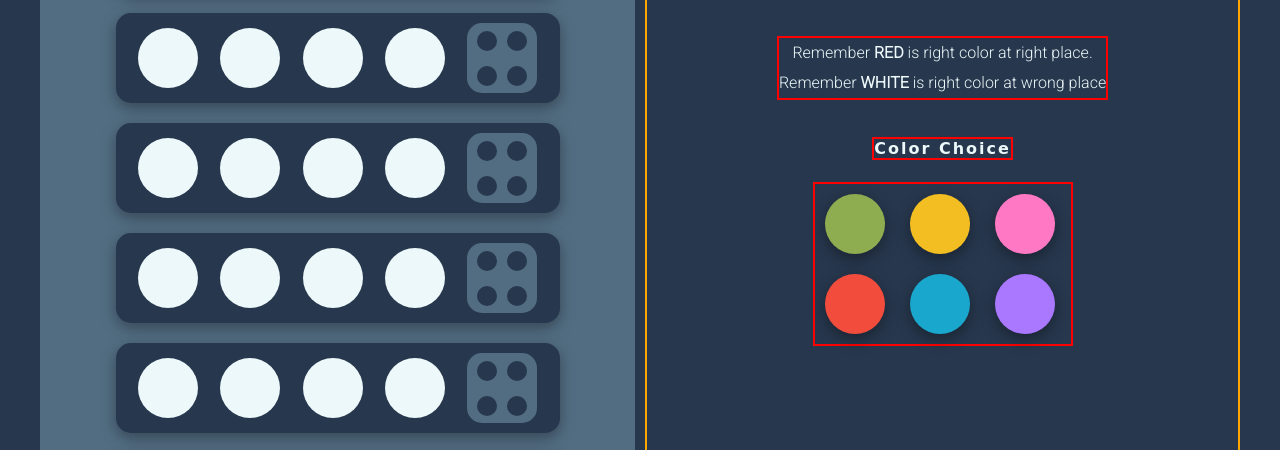
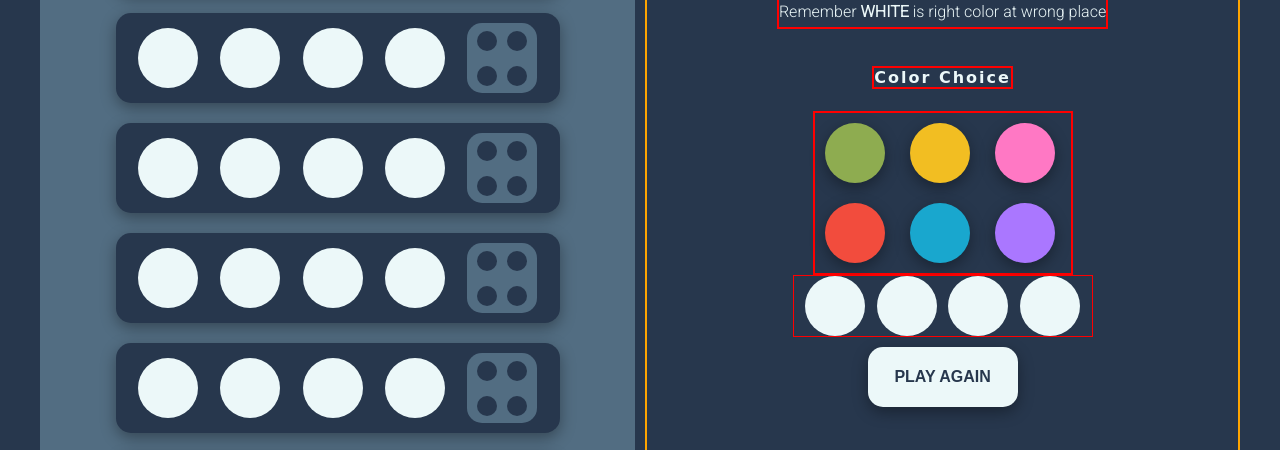
Before and after one commit to AgatheLouiseLav/MastermindGame, a website: page index.html in a window 1280 px wide. Shown: the part 287-737 px from the top of the page. Drawn offline with Linux system fonts and the light colour scheme; a web font is replaced by a local one.

Commit message:
winner condition in progress

```diff
--- a/index.html
+++ b/index.html
@@ -146,6 +146,13 @@
 			<button id="blue"></button>
 			<button id="purple"></button>
 		</div>
+		<div class="reveal-combo">
+			<div class="color_circle"></div>
+			<div class="color_circle"></div>
+			<div class="color_circle"></div>
+			<div class="color_circle"></div>
+		</div>
+		<button id="play-again">PLAY AGAIN</button>
 	</aside>
 </body>
 </html>
--- a/main.js
+++ b/main.js
@@ -26,8 +26,9 @@ let guessFeedback;
 
 ///*----- cached element references -----*/
 const matchElm = document.getElementsByClassName("match");
-const buttons = document.querySelectorAll("button");
-
+const buttons = document.querySelectorAll(".choice");
+const playAgainBtn = document.getElementById("play-again");
+const showCombo = document.querySelector(".reveal-combo");
 
 ///*----- event listeners -----*/
 //playAgainBtn.addEventListener("click", initial)
@@ -38,11 +39,18 @@ buttons.forEach(function(button) {
 });
 //End Getting ID of button
 
+//Play  btn
+playAgainBtn.addEventListener("click", initial)
+//End play btn
+
 ///*----- functions -----*/
 //initial()
 
 function initial() {
-	generateSecretCode();
+  console.log("clicked");
+  playAgainBtn.style.display ="none";
+  showCombo.style.display ="none";
+	//generateSecretCode();
 	//clearBoard()
 	//clearMessage()
 }
@@ -64,16 +72,16 @@ console.log(generateSecretCode());
 function handleColor(evt) {
   clickAudio.play();
   const colorClick = evt.target.id;
-  guessCombo = document.querySelectorAll(`#guess-${CURRENT_GUESS}>div.color_circle`);;
+  guessCombo = document.querySelectorAll(`#guess-${CURRENT_GUESS}>div.color_circle`);
   if(PLAYER_GUESS[CURRENT_GUESS_ARRAY].length <= 3){
     PLAYER_GUESS[CURRENT_GUESS_ARRAY].push(colorClick);
     displayColor();
   } else {
-    CURRENT_GUESS++
+    CURRENT_GUESS++;
     CURRENT_GUESS_ARRAY = `guess${CURRENT_GUESS}`;
   }
   if(PLAYER_GUESS[CURRENT_GUESS_ARRAY].length === 4){
-      compareGuess()
+      compareGuess();
     }
 }
 //END modify object
@@ -118,8 +126,12 @@ function displayColor() {
 //Get Winner message
 function winnerMessage() {
   winAudio.play();
+  playAgainBtn.style.display ="block";
+  showCombo.style.display ="flex";
   document.querySelector("h1").textContent = "YOU ARE THE MASTERMIND!!!";
   document.querySelector("p").style.display ="none";
+  document.querySelector("h4").style.display ="none";
+  document.querySelector(".choice").style.display ="none";
   document.querySelector("h3").style.display ="block";
 }
 
--- a/style.css
+++ b/style.css
@@ -123,6 +123,17 @@ h3{
 #m-red{
 	background-color: var(--clr-dark-red);
 }
+#play-again{
+	border-radius: 15px;
+	width: 150px;
+	padding: 15px;
+	color: #27374D;
+	font-size: 1rem;
+	font-weight: 600;
+}
+#play-again:hover{
+	color:#ECF8F9;
+}
 
 button{
 	margin: 10px;
@@ -159,3 +170,11 @@ button:hover{
 span{
 	font-weight: 600;
 }
+
+.reveal-combo{
+	display: flex;
+	justify-content: space-evenly;
+	flex-direction: row;
+	border: 1px solid red;
+	width: 300px;
+}
```
